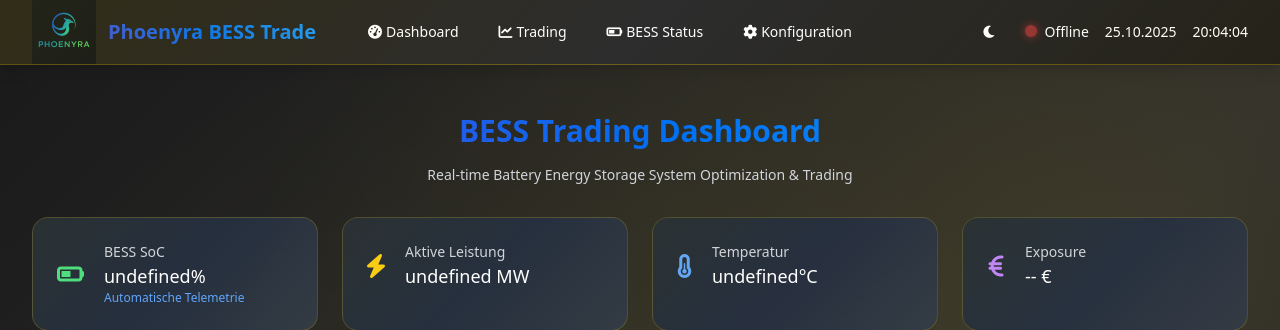
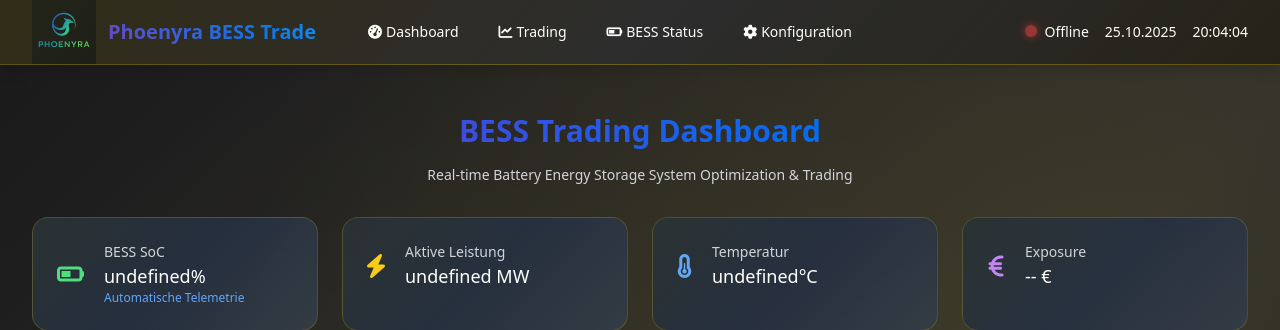
Before and after one commit to HSchlagi/phoenyra_bess_trade, a Flask app: page / in a window 1280 px wide. Shown: the top 330 px of the page. Run offline with Flask 3, Linux system fonts and the light colour scheme; data that the repository does not hold is empty; some libraries are stand-ins or nearby versions.

Commit message:
Hellmodus komplett entfernt - Nur noch Dark Mode Goldstandard
- Theme-Toggle Button entfernt
- Alle Light-Mode CSS gelöscht
- Light-Mode Hintergründe entfernt
- Light-Mode Karten gelöscht
- Light-Mode Footer entfernt
- Theme-Switching JavaScript komplett entfernt
- Fokus auf perfekten Dark Mode Goldstandard
- Konsistente UX ohne Verwirrung

```diff
--- a/webapp/templates/base.html
+++ b/webapp/templates/base.html
@@ -63,19 +63,6 @@
             transform: translateY(-2px);
         }
 
-        /* Light Mode Cards */
-        .light-card {
-            position: relative;
-            background: rgba(255, 255, 255, 0.95);
-            border: 1px solid rgba(229, 231, 235, 0.8);
-            border-radius: 16px;
-            transition: all 0.3s ease;
-        }
-
-        .light-card:hover {
-            border-color: rgba(156, 163, 175, 0.8);
-            box-shadow: 0 10px 25px rgba(0, 0, 0, 0.1);
-        }
 
         /* Magic Card Hover Effect */
         .magic-card {
@@ -129,9 +116,12 @@
             animation: aurora 4s ease-in-out infinite;
         }
 
+
         @keyframes aurora {
             0%, 100% { background-position: 0% 50%; }
+            25% { background-position: 50% 0%; }
             50% { background-position: 100% 50%; }
+            75% { background-position: 50% 100%; }
         }
 
         /* Number Ticker Animation */
@@ -230,6 +220,7 @@
             pointer-events: none;
         }
 
+
         /* Gold Footer */
         .gold-footer {
             background: linear-gradient(135deg, #1a1a1a 0%, #2d2d2d 50%, #1a1a1a 100%);
@@ -250,9 +241,10 @@
                 rgba(255, 215, 0, 0.05) 100%);
             pointer-events: none;
         }
+
     </style>
 </head>
-<body class="bg-gray-900 min-h-screen gold-bg">
+<body class="bg-gray-900 min-h-screen gold-bg" data-theme="dark">
 
     <!-- Navigation -->
     <nav class="gradient-bg shadow-lg relative z-10">
@@ -284,10 +276,6 @@
                 </div>
                 <div class="flex items-center">
                     <div class="flex items-center space-x-4">
-                        <!-- Theme Toggle -->
-                        <button id="theme-toggle" class="text-white hover:bg-white hover:bg-opacity-20 px-3 py-2 rounded-md text-sm font-medium transition-all duration-300">
-                            <i class="fas fa-moon" id="theme-icon"></i>
-                        </button>
                         <span class="text-white text-sm" id="connection-status">
                             <span class="status-indicator status-offline"></span>
                             Verbindung wird hergestellt...
@@ -349,45 +337,9 @@
         updateDateTime();
         setInterval(updateDateTime, 1000);
 
-        // Theme Toggle
-        const themeToggle = document.getElementById('theme-toggle');
-        const themeIcon = document.getElementById('theme-icon');
+        // Dark Mode Only - No Theme Toggle
         const body = document.body;
-
-        // Check for saved theme preference or default to 'dark'
-        const currentTheme = localStorage.getItem('theme') || 'dark';
-        body.setAttribute('data-theme', currentTheme);
-
-        themeToggle.addEventListener('click', function() {
-            const currentTheme = body.getAttribute('data-theme');
-            const newTheme = currentTheme === 'dark' ? 'light' : 'dark';
-
-            body.setAttribute('data-theme', newTheme);
-            localStorage.setItem('theme', newTheme);
-
-            // Update icon
-            if (newTheme === 'dark') {
-                themeIcon.className = 'fas fa-moon';
-            } else {
-                themeIcon.className = 'fas fa-sun';
-            }
-
-            // Update card classes
-            updateCardClasses(newTheme);
-        });
-
-        function updateCardClasses(theme) {
-            const cards = document.querySelectorAll('.dark-card, .light-card');
-            cards.forEach(card => {
-                card.className = card.className.replace(/dark-card|light-card/g, theme + '-card');
-            });
-        }
-
-        // Initialize theme on page load
-        if (body.getAttribute('data-theme') === 'light') {
-            themeIcon.className = 'fas fa-sun';
-            updateCardClasses('light');
-        }
+        body.setAttribute('data-theme', 'dark');
     </script>
 
     {% block scripts %}{% endblock %}
```
Also changed, not shown: Dokumentation_BESS_Trade.md (+0 -1 lines).
